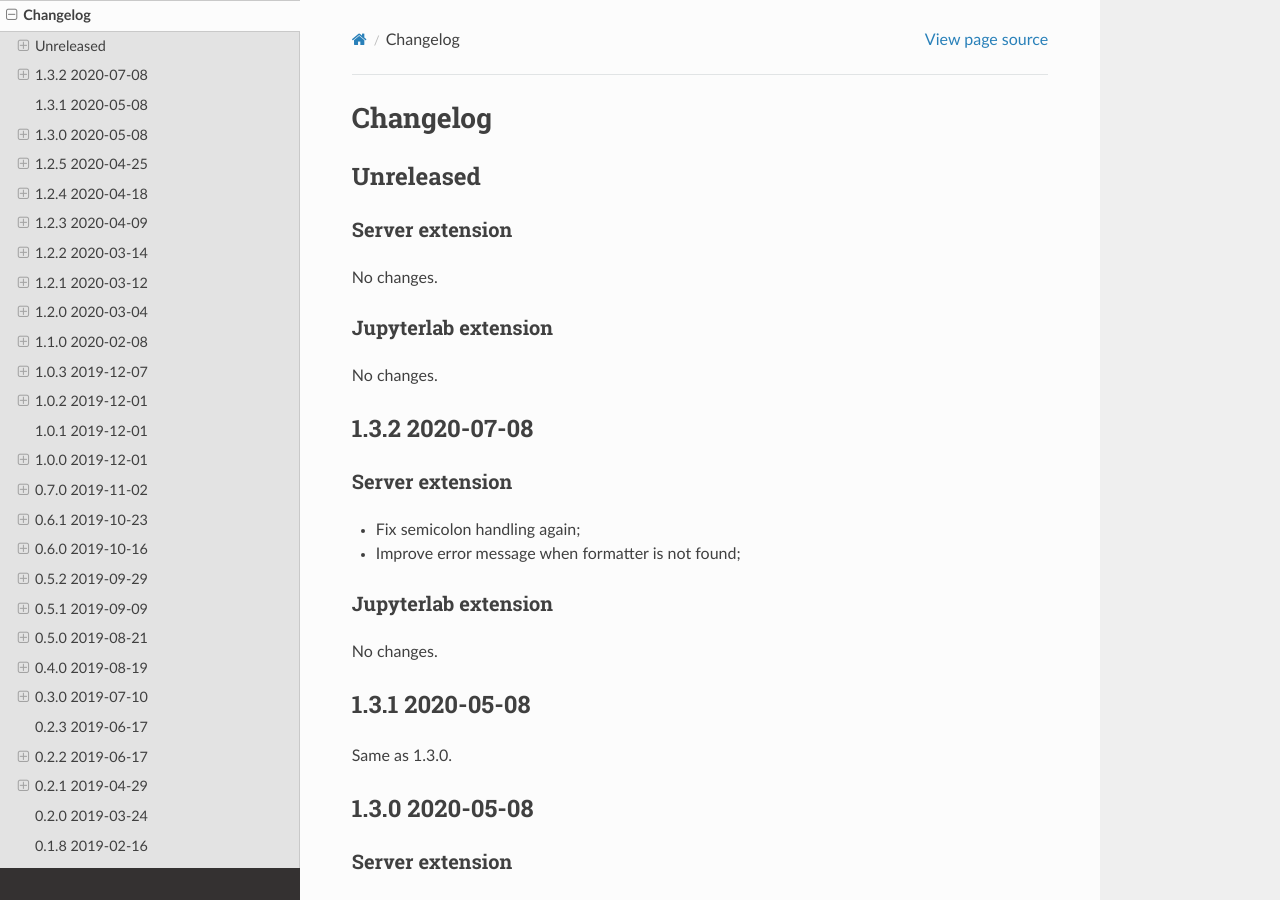
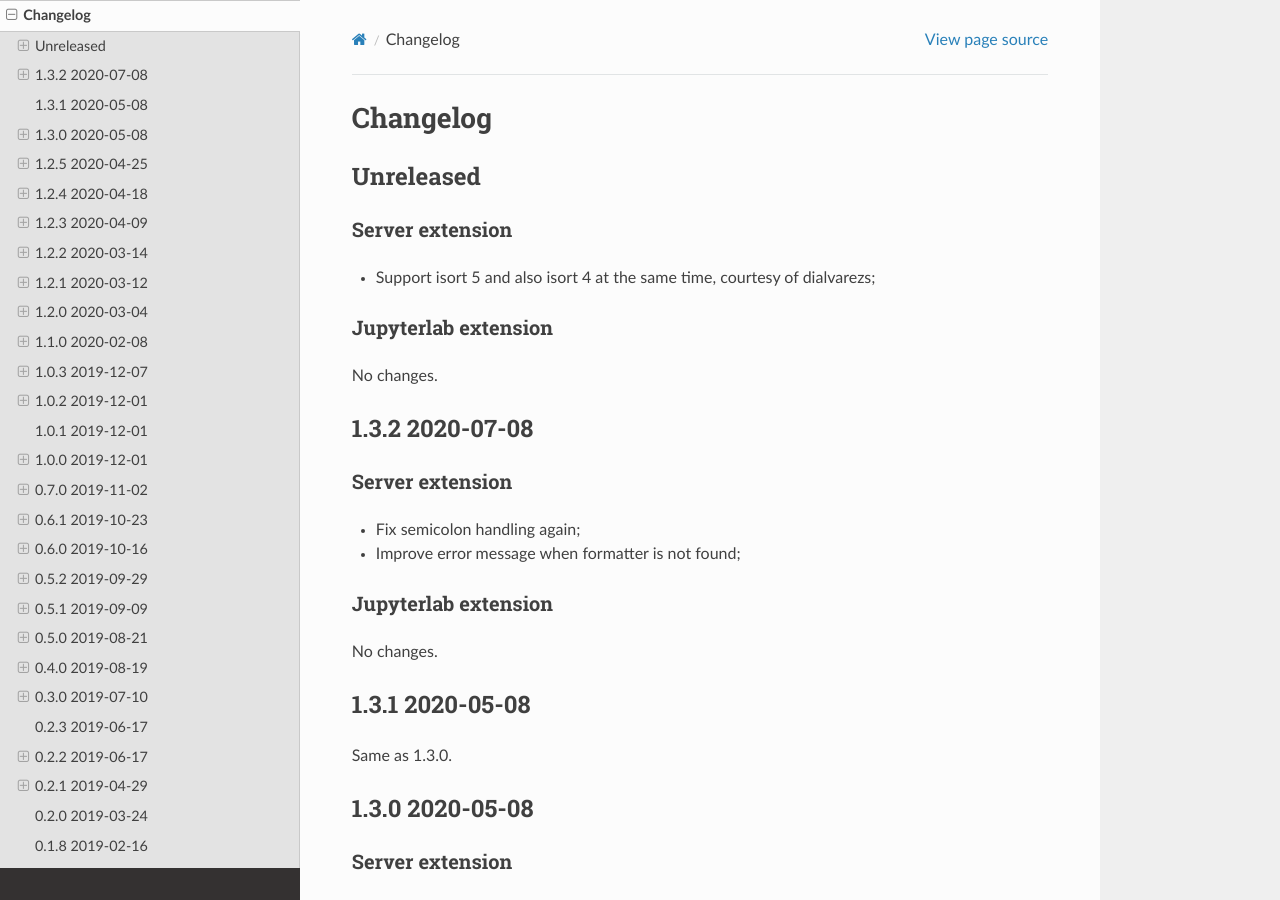
Before and after one commit to jupyterlab-contrib/jupyterlab_code_formatter, a Sphinx documentation site: the page built from docs/changelog.rst, in a window 1280 px wide and 900 px high. Built offline with Sphinx 7.4.7 and the Read the Docs theme 2.0.0, drawn with Linux system fonts in a browser that asks for light colours.

Commit message:
docs: Update changelog

```diff
--- a/docs/changelog.rst
+++ b/docs/changelog.rst
@@ -7,7 +7,7 @@ Unreleased
 Server extension
 ----------------
 
-No changes.
+* Support isort 5 and also isort 4 at the same time, courtesy of dialvarezs;
 
 Jupyterlab extension
 --------------------
```
